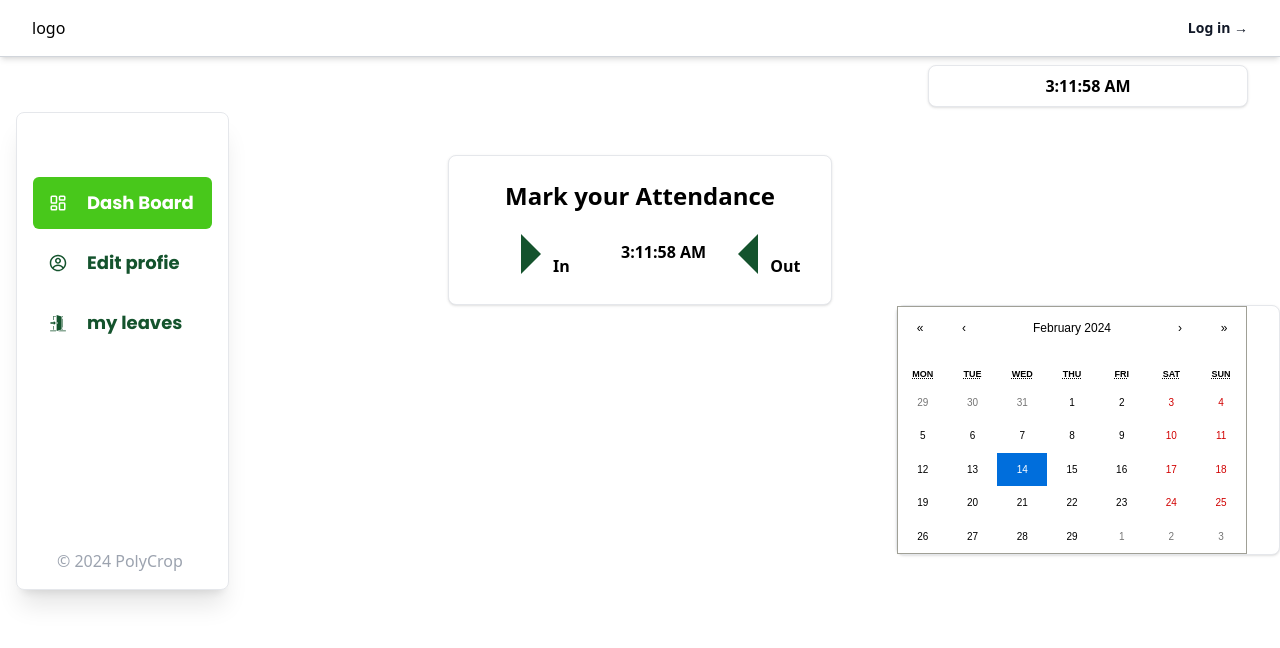
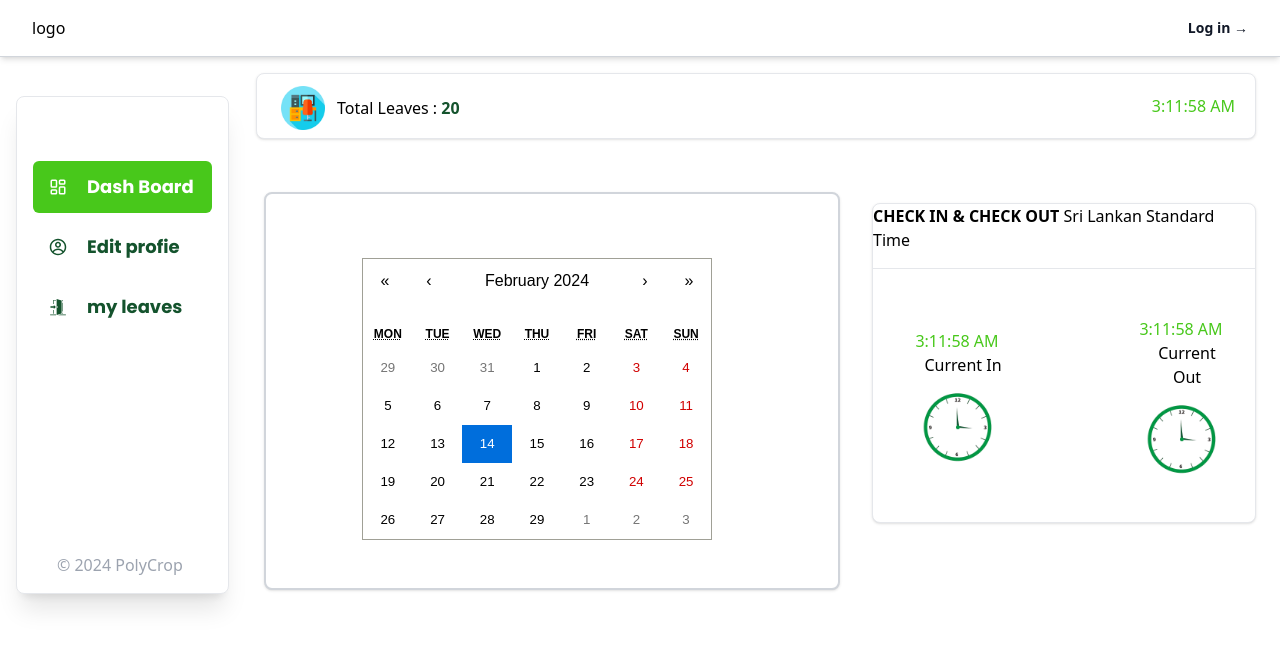
Before and after one commit to AnjanaTinush/OEPM_System, a React (Create React App) app in the folder frontend/: page /e_profile_dashboard in a window 1280 px wide. Shown: the top 648 px of the page. Built offline with nearby package versions, Linux system fonts and the light colour scheme.

Commit message:
comlete wmployee profile dash board

```diff
--- a/frontend/src/Screens/Component/Navbar.js
+++ b/frontend/src/Screens/Component/Navbar.js
@@ -33,7 +33,7 @@ function Navbar() {
 
 
           {user ? (<>
-  <h1 className="text-sm text-whatsapp-green">{user.name}</h1>
+  <h1 className="text-sm text-whatsapp-green ">Hi , I m {user.name}</h1>
   <div className="relative inline-block ml-14 mt-0 ">
         {/* Dropdown Button */}
         <button
--- a/frontend/src/Screens/Employee/Component/AdprofileNavbar.js
+++ b/frontend/src/Screens/Employee/Component/AdprofileNavbar.js
@@ -13,7 +13,7 @@ function AdprofileNavbar() {
 
   return (
 
-    <div className="text-white bg-white border border-gray-200 h-120 w-1/6 fixed top-28 mb-20 left-4 flex flex-col rounded-lg justify-between shadow-xl">
+<div className="text-white bg-white border border-gray-200 h-auto min-h-120 w-1/6 fixed top-24 left-4 flex flex-col rounded-lg justify-between shadow-xl">
     <div className="p-4">
       <br></br>
       <br></br>
@@ -41,7 +41,7 @@ function AdprofileNavbar() {
     </div>
     <div className="p-4 mt-40">
 
-      <p className="text-gray-400 ml-6">&copy; 2024 PolyCrop </p>
+      <p className="text-gray-400 ml-6 mt-5">&copy; 2024 PolyCrop </p>
     </div>
   </div>
   )
--- a/frontend/src/Screens/Employee/Employeeprofiledashboard.js
+++ b/frontend/src/Screens/Employee/Employeeprofiledashboard.js
@@ -3,6 +3,9 @@ import Navbar from '../Component/Navbar'
 import Calendar from 'react-calendar';
 import 'react-calendar/dist/Calendar.css';
 import AdprofileNavbar from './Component/AdprofileNavbar';
+
+import clock from './image/clock.png';
+import leave from './image/leave.png';
 
 function Employeeprofiledashboard() {
 
@@ -23,44 +26,54 @@ function Employeeprofiledashboard() {
         <Navbar/>
        <AdprofileNavbar/>
 
-        <div className="max-w-xs p-2 bg-white border border-gray-200 rounded-lg shadow mt-2  mr-8 ml-auto">
+       <div className="max-w-2lg p-2 bg-white border border-gray-200 rounded-lg shadow mt-4 mr-6 ml-64 relative">
+  <div className="flex items-center">
+    <img src={leave} alt="Logo" className='w-11 mt-1 ml-4' />
+    <p className='ml-3 mt-1'>Total Leaves : <span className='font-bold text-green-900'>20</span></p>
+  </div>
+  <div className="absolute top-0 right-0 p-5">
+    <p className='text-whatsapp-green'>{currentTime.toLocaleTimeString()}</p>
+  </div>
+
 
   {/*  time display */}
-  <div className=" text-center ">
-    <p className='font-bold'>{currentTime.toLocaleTimeString()}</p>
+
+</div>
+
+ {/*  Mark the Atten */}
+ <div class="max-w-sm  bg-white border border-gray-200 rounded-lg mt-16 mr-6 h-80 shadow mx-auto">
+ <h1 class=" mb-4 front-boald"><span class="font-bold">CHECK IN & CHECK OUT</span>  Sri Lankan Standard Time</h1>
+
+  <hr className=''/>
+
+  <div class="flex items-center ml-6">
+  <button class="w-24 mt-10 ml-3">
+  <p class="mt-2 text-whatsapp-green ">{currentTime.toLocaleTimeString()}</p>
+  <p class='ml-3 '>Current In</p>
+  <img src={clock} alt="Logo" />
+
+  </button>
+
+  <button class="w-24 mt-10 ml-32">
+  <p class="mt-2 text-whatsapp-green ">{currentTime.toLocaleTimeString()}</p>
+  <p class='ml-3 '>Current Out</p>
+  <img src={clock} alt="Logo" />
+
+  </button>
+</div>
+
+</div>
+
+<div className="max-w-xl p-12 bg-white border-2 border-gray-300 rounded-lg shadow fixed top-44 left-60 mt-4 ml-6" style={{ width: '1230px' }}>
+  <div className="mt-4">
+    <Calendar
+      onChange={setDate}
+      value={date}
+      className="w-120 h-120 ml-12 "
+    />
   </div>
 </div>
 
- {/*  Mark the Atten */}
- <div class="max-w-sm p-6 bg-white border border-gray-200 rounded-lg mt-12 shadow mx-auto">
-  <h1 className='text-2xl  text-center font-bold'>Mark your Attendance</h1>
-
-  <div class="flex items-center">
-  <button class="relative w-0 h-0 border-t-[20px] border-t-transparent border-l-[20px] border-l-green-900 border-b-[20px] border-b-transparent cursor-pointer mt-4 ml-12">
-    <p class='ml-3 font-bold'>In</p>
-  </button>
-
-  <div class="border-t border-green-900 h-[20px] mx-4"></div>
-
-  <p class="font-bold  items-center ml-12 py-4 mt-3 ">{currentTime.toLocaleTimeString()}</p>
-
-  <div class="border-t border-green-900 h-[20px] mx-4"></div>
-
-  <button class="w-0 h-0 border-t-[20px] border-t-transparent border-r-[20px] border-r-green-900 border-b-[20px] border-b-transparent ml-22 mt-4">
-    <p class='ml-8 font-bold'>Out</p>
-  </button>
-</div>
-</div>
-
-    <div class="max-w-sm  bg-white border border-gray-200 rounded-lg shadow   ml-auto ">
-  <div className=" ">
-    <Calendar
-      onChange={setDate}
-      value={date}
-      className="w-18 text-xs" // Adjust width and text size as needed
-    />
-  </div>
-</div>
 
 
         </div>
--- a/frontend/src/Screens/Employee/Requestedleave.js
+++ b/frontend/src/Screens/Employee/Requestedleave.js
@@ -62,10 +62,10 @@ function Requestedleave() {
     </form>
 </div>
 
-<div className="flex justify-center items-center ml-48 h-full mt-10">
+<div className="flex justify-center items-center ml-40 h-full mt-10">
         <div className="overflow-x-auto shadow-2xl sm:rounded-lg ml-16">
       <table className="w-full text-sm text-left rtl:text-right text-gray-500 dark:text-gray-400">
-        <thead className="text-xs text-whatsapp-green uppercase bg-wight-green dark:bg-green-900 dark:text-wight-green">
+        <thead className="text-xs text-whatsapp-green uppercase bg-wight-green dark:bg-whatsapp-green dark:text-wight-green">
           <tr>
             <th scope="col" className="px-6 py-3">
               id
@@ -75,6 +75,9 @@ function Requestedleave() {
             </th>
             <th scope="col" className="px-6 py-3">
               To Date
+            </th>
+            <th scope="col" className="px-6 py-3">
+              Discription
             </th>
             <th scope="col" className="px-6 py-3">
               Status
@@ -88,16 +91,19 @@ function Requestedleave() {
 
           <tr className="bg-white dark:bg-table-row  hover:tablerow-hover dark:hover:bg-tablerow-hover">
             <td className="px-6 py-4 font-medium text-green-900 ">
-           dddd
+          12345
             </td>
             <td className="px-6 py-4 text-green-900">
-             ddd
+             22/03/2024
             </td>
             <td className="px-6 py-4 text-green-900">
-              dd
+            26/03/2024
             </td>
             <td className="px-6 py-4 text-green-900">
-             vvv
+             Discription
+            </td>
+            <td className="px-6 py-4 text-green-900">
+             Approve / Dissaprove
             </td>
 
 
```
Also changed, not shown: frontend/src/Screens/Employee/image/clock.png (added), frontend/src/Screens/Employee/image/leave.png (added).
